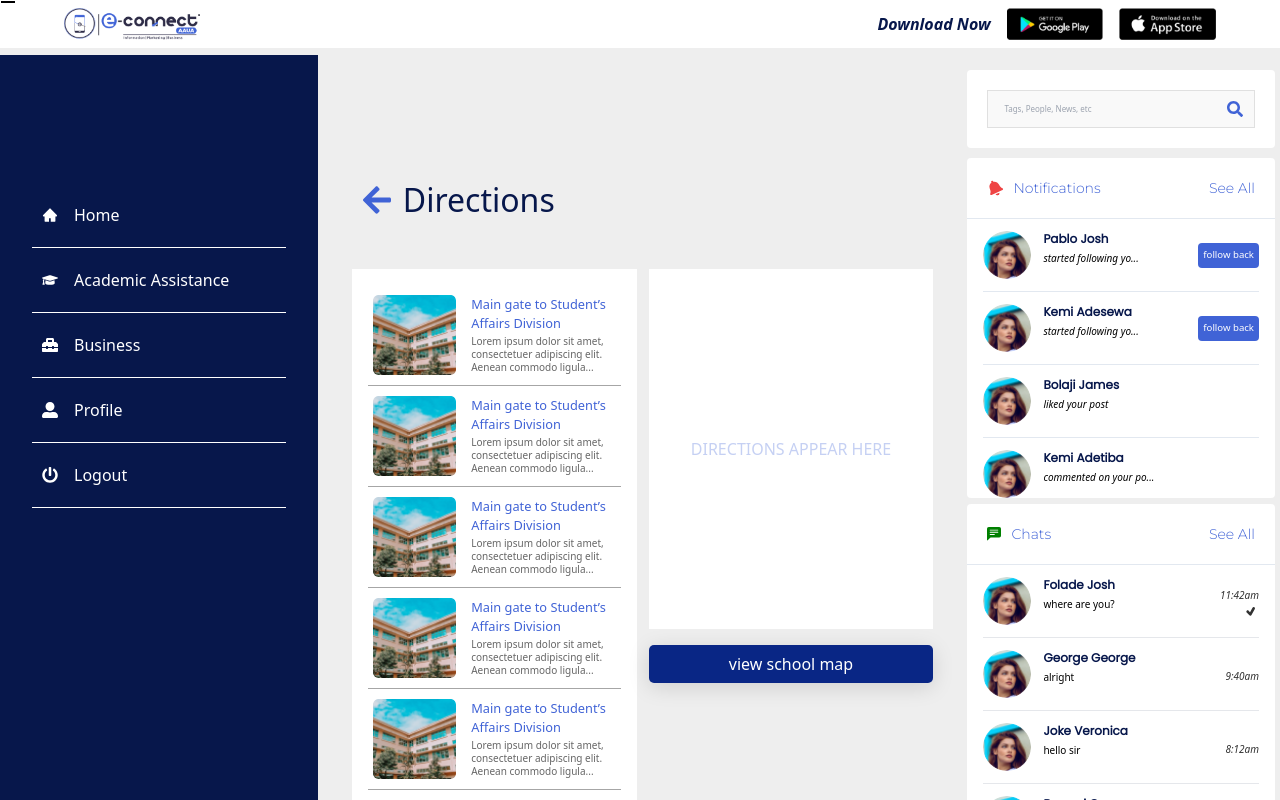
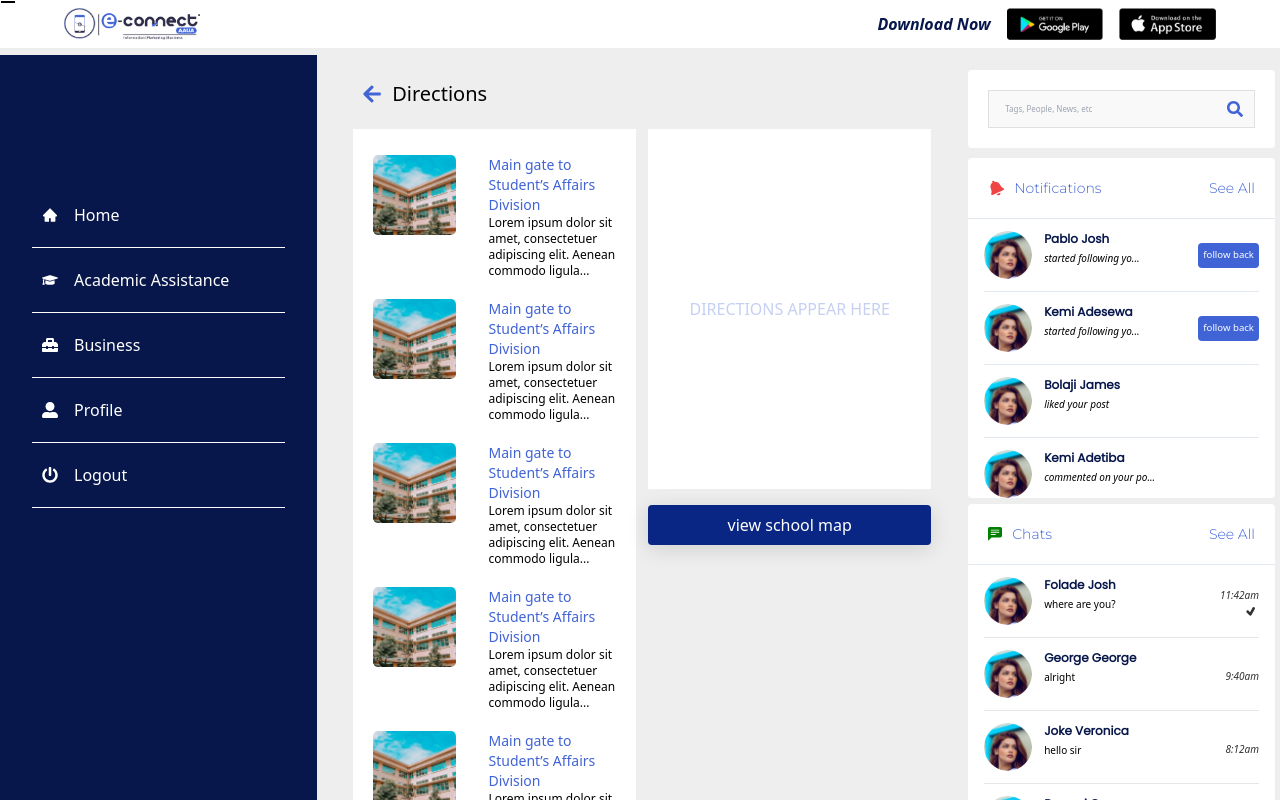
Before and after one commit to deralph/econnect-new, a React (Create React App) app: page /direction in a window 1280 px wide. Shown: the top 800 px of the page. Built offline with nearby package versions, Linux system fonts and the light colour scheme.

Commit message:
changed more styles in the middle to tailwind

```diff
--- a/src/components/newsFeed/BackArrow.js
+++ b/src/components/newsFeed/BackArrow.js
@@ -19,7 +19,7 @@ const BackArrow = ({ heading, option, added, noArr, noAdd }) => {
   return (
     <div
       className={`  flex justify-between items-center w-full p-2
-        ${added ? `pt-[5em] ` : noAdd ? ` p-[1.3em]` : ` `}
+        ${added ? ` ` : noAdd ? ` p-[1.3em]` : ` `}
         `}
     >
       <h2 className={`flex items-center text-xl ${!noAdd && `font-semibold`}`}>
--- a/src/components/newsFeed/middle/direction/Direction.js
+++ b/src/components/newsFeed/middle/direction/Direction.js
@@ -6,26 +6,39 @@ import BackArrow from "../../BackArrow";
 
 const Direction = () => {
   return (
-    <section className={`${style.center} ${styles.section} `}>
+    // class section
+    <section className="center relative overflow-hidden px-4 pb-2 ">
       <BackArrow heading="Directions" noAdd />
 
-      <div className={styles.center}>
-        <article className={styles.direction}>
+      <div className="flex justify-evenly">
+        <article className="bg-white basis-[47%] p-4 overflow-scroll h-[calc(100vh-100px)]">
           {direction.map(({ image, direction, heading }, index) => {
             return (
-              <div className={styles.cont} key={index}>
-                <img src={image} alt={heading} />
-                <div>
-                  <h3>{heading}</h3>
-                  <p>{direction}</p>
+              <div
+                className={`flex py-[10px] px-1 border-b-[0.5px] border-solid border-[rgba(0, 0, 0, 0.35)] ${(index =
+                  direction.length - 1 && "border-none")}`}
+                key={index}
+              >
+                <img src={image} alt={heading} className="rounded h-20" />
+                <div className="ml-8 flex justify-between flex-col">
+                  <h3 className="font-medium text-sm text-primary">
+                    {heading}
+                  </h3>
+                  <p className="font-normal text-xs text-[rgba(50, 50, 50, 0.75)s]">
+                    {direction}
+                  </p>
                 </div>
               </div>
             );
           })}
         </article>
-        <div className={styles["info-cont"]}>
-          <div className={styles.info}>directions appear here</div>
-          <button>view school map</button>
+        <div className="basis-[47%]">
+          <div className="w-full grid place-content-center h-[45vh] bg-white text-[#4063d64d] uppercase mb-4">
+            directions appear here
+          </div>
+          <button className="bg-[#092685] rounded w-full font-medium text-base text-white p-2 shadow-[0px_4px_21px_0px_#00000021]">
+            view school map
+          </button>
         </div>
       </div>
     </section>
--- a/src/components/newsFeed/middle/eportal/Eportal.js
+++ b/src/components/newsFeed/middle/eportal/Eportal.js
@@ -5,9 +5,9 @@ import BackArrow from "../../BackArrow";
 
 const Eportal = ({ results }) => {
   return (
-    <section className={`${style.center} ${styles.section}`}>
+    <section className="center p-6">
       <BackArrow noAdd heading={results ? "Results" : "E-Portal"} />
-      <div className={styles.article}>
+      <div className="bg-secondary text-white grid place-content-centerh-[90%]">
         {results ? "RESULTS PAGE" : "E-PORTAL PAGE"}
       </div>
     </section>
--- a/src/components/newsFeed/middle/faq/AddQues.js
+++ b/src/components/newsFeed/middle/faq/AddQues.js
@@ -13,13 +13,18 @@ const AddQues = () => {
   ];
   return (
     <>
-      <div className={`${style.ques} ${styles.ques}`}>
+      {/* <div className={`${style.ques} ${styles.ques}`}> */}
+      <div className="flex justify-between items-center w-full ">
         <BackArrow heading={"Add Question"} option={option} noAdd />
       </div>
-      <div className={styles.question}>
-        <p className={styles.p}>Your Question</p>
-        <textarea />
-        <button>post now</button>
+      <div className="bg-white p-6 overflow-scroll">
+        <p className="font-primary font-medium text-base text-primary py-4">
+          Your Question
+        </p>
+        <textarea className="h-[30vh] w-[90%] bg-[rgba(217, 217, 217, 0.16)] border border-solid border-[rgba(0, 0, 0, 0.1)] p-3" />
+        <button className="bg-primary rounded font-primary font-medium mt-6 text-white p-3 text-[0.8em]">
+          post now
+        </button>
       </div>
     </>
   );
--- a/src/components/newsFeed/middle/faq/Faq.js
+++ b/src/components/newsFeed/middle/faq/Faq.js
@@ -11,17 +11,20 @@ const Faq = () => {
   ];
 
   return (
-    <section className={`${style.center} ${styles.center}`}>
+    // <section className={`${style.center} ${styles.center}`}>
+    <section className="center font-primary">
       <BackArrow heading={"My Questions"} option={option} added />
-      <section className={styles.faq}>
+      <section className="bg-white p-4 overflow-scroll mt-5 h-[calc(100vh-80px)] ">
         {faq.map(({ question, answer }, index) => {
           return (
             <div key={index}>
-              <p className={styles.p1}>Question:</p>
-              <p className={styles.p2}>{question}</p>
-              <div className={styles.answer}>
-                <p className={styles.p3}>Answer:</p>
-                <p className={styles.p4}>{answer}</p>
+              <p className="font-medium text-base text-black py-1">Question:</p>
+              <p className="font-medium text-base text-primary">{question}</p>
+              <div className="rounded p-6 mt-2 mx-0 mb-4 bg-[rgba(64, 99, 214, 0.1)]">
+                <p className="italic font-normal p-6 pb-1">Answer:</p>
+                <p className="italic font-normal text-[0.9em] text-black">
+                  {answer}
+                </p>
               </div>
             </div>
           );
--- a/src/components/newsFeed/middle/faq/MyQues.js
+++ b/src/components/newsFeed/middle/faq/MyQues.js
@@ -14,28 +14,36 @@ const MyQues = () => {
     <>
       <BackArrow heading="My Question" option={option} />
 
-      <section className={styles.question}>
+      {/* <section className={styles.question}> */}
+      <section className="bg-white h-[calc(100vh-80px)] p-8 overflow-scroll">
         {myQuestion.map(({ question, answer }, index) => {
           return (
-            <>
-              <div className={styles.quest} key={index}>
-                <p>{question}</p>
-                <MdDelete className={styles.icon} />
+            <article key={index}>
+              <div className="rounded relative py-2 bg-[rgba(64, 99, 214, 0.05)]">
+                <p className="font-primary italic font-normal text-[0.9em] text-black p-6 w-[95%]">
+                  {question}
+                </p>
+                <MdDelete className="text-white rounded text-red-500 text-6 p-[0.1em] absolute right-[1em] top-[1em] shadow-[0px_3.px_28px_rgba(0, 0, 0, 0.13)]" />
               </div>
-              <div style={{ display: "flex", justifyContent: "flex-end" }}>
-                <div className={styles.ans}>
-                  <p>Answer:</p>
+              <div className="flex justify-end">
+                <div className="p-4 w-3/5 rounded border-[0.5px] border-solid border-black-300">
+                  <p className="font-medium text-primary font-primary italic text-[0.9em] text-black">
+                    Answer:
+                  </p>
                   <p
-                    style={{
-                      color: !answer && "#f00",
-                      fontStyle: !answer && "italic",
-                    }}
+                    // style={{
+                    // color: !answer && " #f00 ",
+                    // fontStyle: !answer && "italic",
+                    // }}
+                    className={`font-primary italic text-[0.9em] text-black ${
+                      !answer && "text-red-500 italic"
+                    }`}
                   >
                     {answer || "Not yet answered"}
                   </p>
                 </div>
               </div>
-            </>
+            </article>
           );
         })}
       </section>
--- a/src/components/newsFeed/middle/faq/Question.js
+++ b/src/components/newsFeed/middle/faq/Question.js
@@ -5,7 +5,7 @@ import MyQues from "./MyQues";
 
 const Question = ({ myquestion }) => {
   return (
-    <section className={styles1.center}>
+    <section className="center">
       {myquestion ? <MyQues /> : <AddQues />}
     </section>
   );
--- a/src/index.css
+++ b/src/index.css
@@ -11,7 +11,7 @@
 }
 
 .center {
-  @apply basis-1/2 relative mt-3 mr-1 mb-2 ml-2;
+  @apply basis-1/2 relative mt-1 mr-1 mb-2 ml-2;
 }
 .admin-link {
   @apply flex items-center justify-center flex-col text-center text-white hover:shadow-2xl hover:rounded-3xl hover:bg-[#00000066];
```
